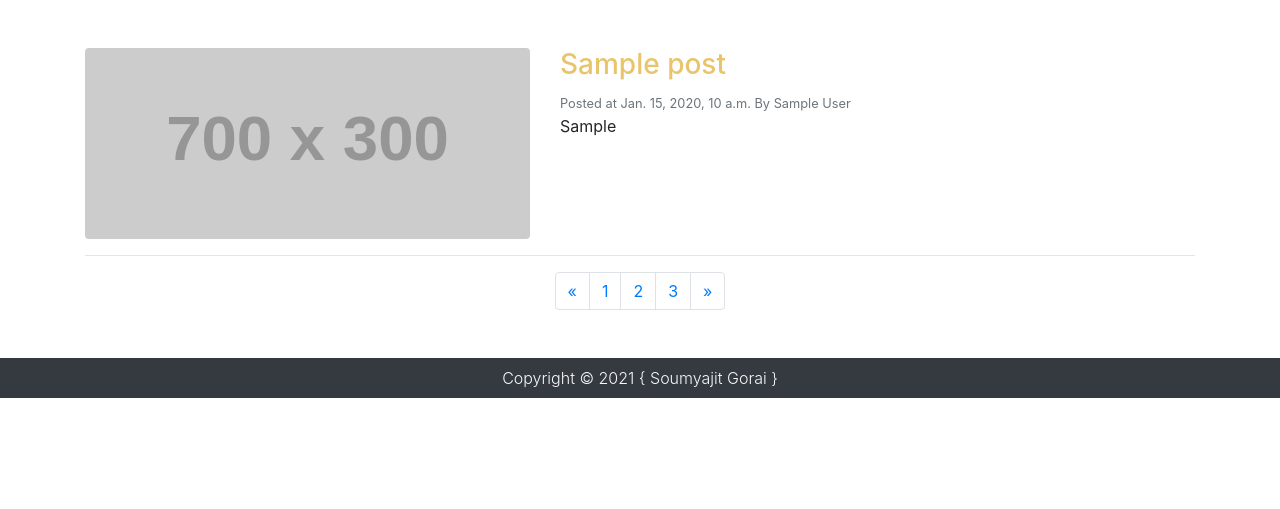
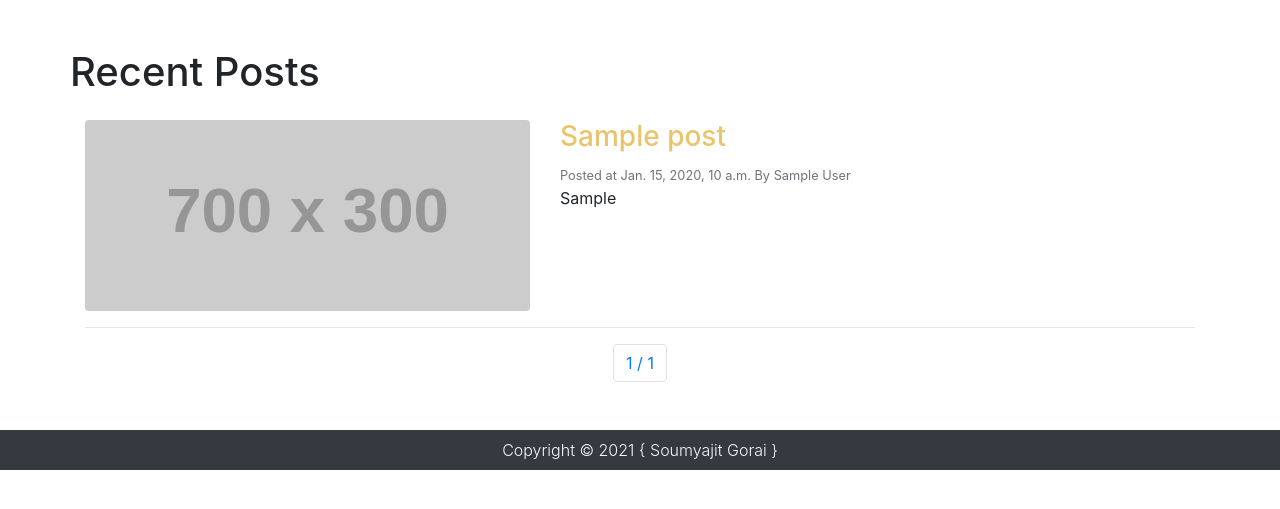
Before and after one commit to soumya173/django-portfolio, a Django app: page /blog/ in a window 1280 px wide. Shown: the part 56-565 px from the top of the page. Run offline with Django 3.2, Linux system fonts and the light colour scheme; tables that the repository leaves empty hold one stand-in row (values such as "Sample post"); grey boxes labelled with a size stand in for pictures from a placeholder-image service; some libraries are stand-ins or nearby versions.

Commit message:
Fix pagination
- fix pagination
- fix blogs page

```diff
--- a/projectportfolio/appblog/templates/blogposts.html
+++ b/projectportfolio/appblog/templates/blogposts.html
@@ -11,6 +11,9 @@
 {% block content %}
 <section class="my-5">
   <div class="container">
+    <div class="row mb-3">
+      <h1>Recent Posts</h1>
+    </div>
     {% for post in posts_list %}
       <div class="row">
         <div class="col-md-5">
@@ -28,27 +31,19 @@
     {% endfor %}
     <!-- Pagination -->
     <ul class="pagination justify-content-center">
+      {% if page_obj.has_previous %}
+        <li class="page-item">
+          <a class="page-link" href="?page={{ page_obj.previous_page_number }}">&laquo;</a>
+        </li>
+      {% endif %}
       <li class="page-item">
-        <a class="page-link" href="#" aria-label="Previous">
-          <span aria-hidden="true">&laquo;</span>
-          <span class="sr-only">Previous</span>
-        </a>
+        <a class="page-link" href="#">{{ page_obj.number }} / {{ page_obj.paginator.num_pages }}</a>
       </li>
-      <li class="page-item">
-        <a class="page-link" href="#">1</a>
-      </li>
-      <li class="page-item">
-        <a class="page-link" href="#">2</a>
-      </li>
-      <li class="page-item">
-        <a class="page-link" href="#">3</a>
-      </li>
-      <li class="page-item">
-        <a class="page-link" href="#" aria-label="Next">
-          <span aria-hidden="true">&raquo;</span>
-          <span class="sr-only">Next</span>
-        </a>
-      </li>
+      {% if page_obj.has_next %}
+        <li class="page-item">
+          <a class="page-link" href="?page={{ page_obj.next_page_number }}">&raquo;</a>
+        </li>
+      {% endif %}
     </ul>
   </div>
 </section>
--- a/projectportfolio/appblog/views.py
+++ b/projectportfolio/appblog/views.py
@@ -6,7 +6,7 @@ from django.views import generic
 class blogposts(generic.ListView):
     queryset = posts.objects.filter(status=1).order_by('-created_on')
     template_name = 'blogposts.html'
-    paginate_by = 4
+    paginate_by = 5
 
 # class based view for each post
 class singlepost(generic.DetailView):
```
